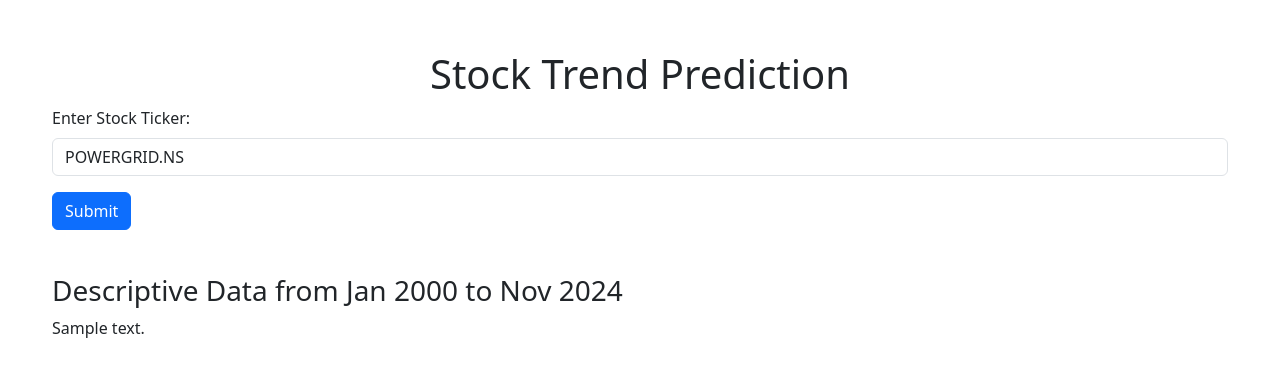
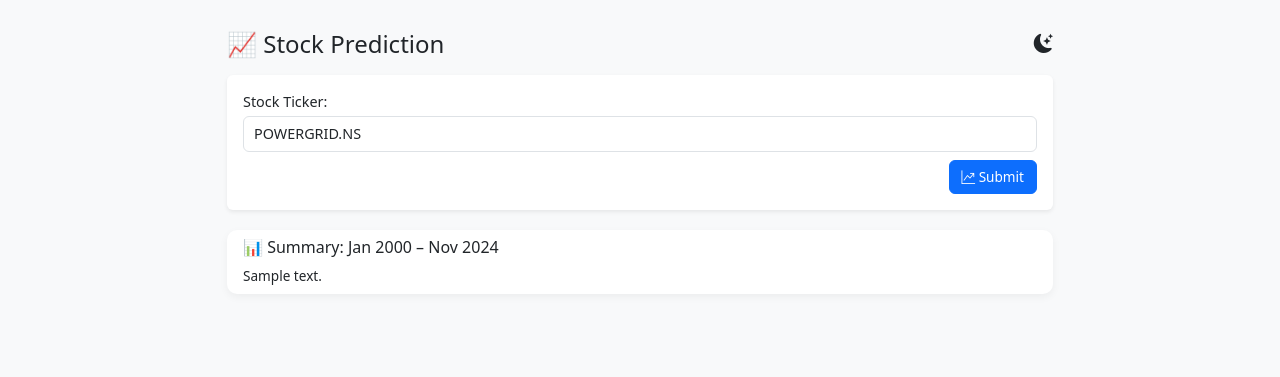
Before and after one commit to AK-RoXX/StockMarketPrediction, a Flask app: template templates/index.html in a window 1280 px wide. Shown: the top 377 px of the page. Run offline with Flask 3, Linux system fonts and the light colour scheme; the template is opened without the code that fills it: most values are stand-ins (such as "Sample title", 1, 10 or a date in 2020).

Commit message:
ui change

```diff
--- a/templates/index.html
+++ b/templates/index.html
@@ -1,72 +1,159 @@
 <!DOCTYPE html>
 <html lang="en">
 <head>
-    <meta charset="UTF-8">
-    <meta name="viewport" content="width=device-width, initial-scale=1.0">
+  <meta charset="UTF-8" />
+  <meta name="viewport" content="width=device-width, initial-scale=1.0"/>
   <title>Stock Trend Prediction</title>
+
+  <!-- Bootstrap CSS -->
   <link href="https://cdn.jsdelivr.net/npm/bootstrap@5.3.0-alpha1/dist/css/bootstrap.min.css" rel="stylesheet">
+
+  <!-- Bootstrap Icons -->
+  <link href="https://cdn.jsdelivr.net/npm/bootstrap-icons@1.10.5/font/bootstrap-icons.css" rel="stylesheet">
+
   <style>
+    body {
+      background-color: #f8f9fa;
+      font-size: 0.9rem;
+      transition: background-color 0.3s, color 0.3s;
+    }
+    body.dark-mode {
+      background-color: #121212;
+      color: #f1f1f1;
+    }
     .container {
-            max-width: 1200px;
-            margin-top: 50px;
-        }
-        .chart-container {
+      max-width: 850px;
       margin-top: 30px;
     }
+    .card {
+      margin-top: 20px;
+      box-shadow: 0 3px 8px rgba(0, 0, 0, 0.05);
+      border-radius: 10px;
+      border: none;
+    }
+    .card-header {
+      padding: 8px 16px;
+      font-size: 0.95rem;
+    }
+    .card img {
+      border-bottom-left-radius: 10px;
+      border-bottom-right-radius: 10px;
+    }
+    .form-control {
+      font-size: 0.9rem;
+      padding: 6px 10px;
+    }
+    .btn {
+      font-size: 0.85rem;
+      padding: 6px 12px;
+    }
+    .theme-toggle {
+      cursor: pointer;
+      font-size: 1.2rem;
+    }
+    .spinner-border {
+      display: none;
+      margin-left: 8px;
+    }
     .table-responsive {
-            margin-top: 20px;
+      font-size: 0.85rem;
     }
-        .download-link {
-            margin-top: 20px;
+    body.dark-mode .card,
+    body.dark-mode .form-control,
+    body.dark-mode .btn,
+    body.dark-mode .table {
+      background-color: #1f1f1f !important;
+      color: #f1f1f1;
     }
   </style>
 </head>
 <body>
   <div class="container">
-        <h1 class="text-center">Stock Trend Prediction</h1>
-        <form method="POST">
-            <div class="mb-3">
-                <label for="stock" class="form-label">Enter Stock Ticker:</label>
-                <input type="text" class="form-control" id="stock" name="stock" value="POWERGRID.NS">
+    <!-- Header -->
+    <div class="d-flex justify-content-between align-items-center mb-3">
+      <h4 class="mb-0">📈 Stock Prediction</h4>
+      <span class="theme-toggle" onclick="toggleTheme()" title="Toggle Dark Mode">
+        <i id="theme-icon" class="bi bi-moon-stars-fill"></i>
+      </span>
     </div>
-            <button type="submit" class="btn btn-primary">Submit</button>
+
+    <!-- Form -->
+    <form method="POST" class="p-3 bg-white rounded shadow-sm" onsubmit="showSpinner(event)">
+      <div class="mb-2">
+        <label for="stock" class="form-label mb-1">Stock Ticker:</label>
+        <input type="text" class="form-control" id="stock" name="stock" value="POWERGRID.NS" required />
+      </div>
+      <div class="text-end">
+        <button type="submit" class="btn btn-primary">
+          <i class="bi bi-graph-up-arrow"></i> Submit
+          <span class="spinner-border spinner-border-sm" id="loadingSpinner" role="status" aria-hidden="true"></span>
+        </button>
+      </div>
     </form>
 
+    <!-- Charts -->
     {% if plot_path_ema_20_50 %}
-        <div class="chart-container">
-            <h3>Closing Price vs Time (20 & 50 Days EMA)</h3>
+    <div class="card">
+      <div class="card-header bg-primary text-white">
+        20 & 50 Days EMA
+      </div>
       <img src="{{ url_for('static', filename='ema_20_50.png') }}" class="img-fluid" alt="EMA 20 & 50">
     </div>
     {% endif %}
 
     {% if plot_path_ema_100_200 %}
-        <div class="chart-container">
-            <h3>Closing Price vs Time (100 & 200 Days EMA)</h3>
+    <div class="card">
+      <div class="card-header bg-primary text-white">
+        100 & 200 Days EMA
+      </div>
       <img src="{{ url_for('static', filename='ema_100_200.png') }}" class="img-fluid" alt="EMA 100 & 200">
     </div>
     {% endif %}
 
     {% if plot_path_prediction %}
-        <div class="chart-container">
-            <h3>Prediction vs Original Trend</h3>
+    <div class="card">
+      <div class="card-header bg-success text-white">
+        Prediction vs Actual
+      </div>
       <img src="{{ url_for('static', filename='stock_prediction.png') }}" class="img-fluid" alt="Prediction vs Original">
     </div>
     {% endif %}
 
     {% if data_desc %}
+    <div class="card">
+      <div class="card-body py-2 px-3">
+        <h6>📊 Summary: Jan 2000 – Nov 2024</h6>
         <div class="table-responsive">
-            <h3 class="mt-4">Descriptive Data from Jan 2000 to Nov 2024</h3>
           {{ data_desc | safe }}
+        </div>
+      </div>
     </div>
     {% endif %}
 
     {% if dataset_link %}
-        <div class="download-link">
-            <a href="{{ url_for('download_file', filename=dataset_link.split('/')[-1]) }}" class="btn btn-success" download>Download Dataset (CSV)</a>
+    <div class="text-center mt-3">
+      <a href="{{ url_for('download_file', filename=dataset_link.split('/')[-1]) }}" class="btn btn-success btn-sm" download>
+        ⬇️ Download CSV
+      </a>
     </div>
     {% endif %}
   </div>
 
+  <!-- Bootstrap JS -->
   <script src="https://cdn.jsdelivr.net/npm/bootstrap@5.3.0-alpha1/dist/js/bootstrap.bundle.min.js"></script>
+
+  <!-- Scripts -->
+  <script>
+    function toggleTheme() {
+      document.body.classList.toggle('dark-mode');
+      const icon = document.getElementById('theme-icon');
+      icon.classList.toggle('bi-moon-stars-fill');
+      icon.classList.toggle('bi-brightness-high-fill');
+    }
+
+    function showSpinner(event) {
+      document.getElementById('loadingSpinner').style.display = 'inline-block';
+    }
+  </script>
 </body>
 </html>
```
Lines whose indentation alone changed are shown as unchanged.
